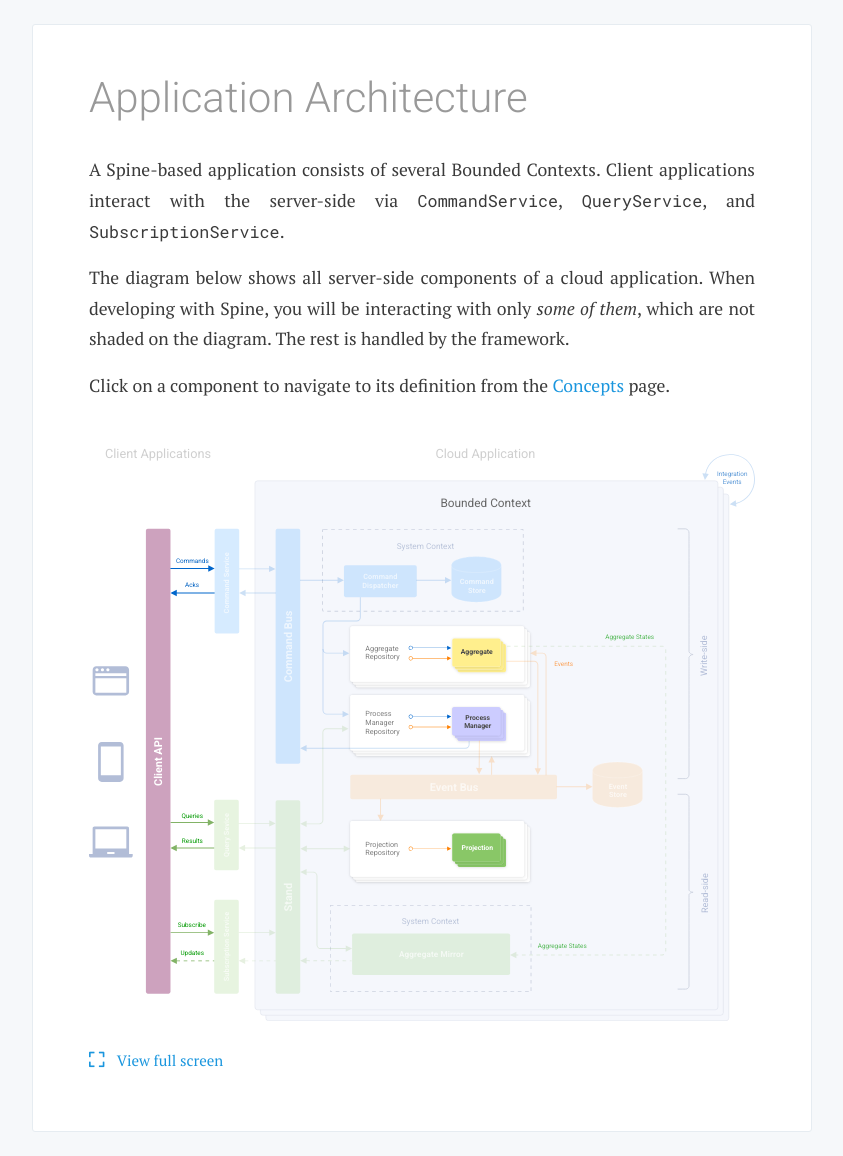
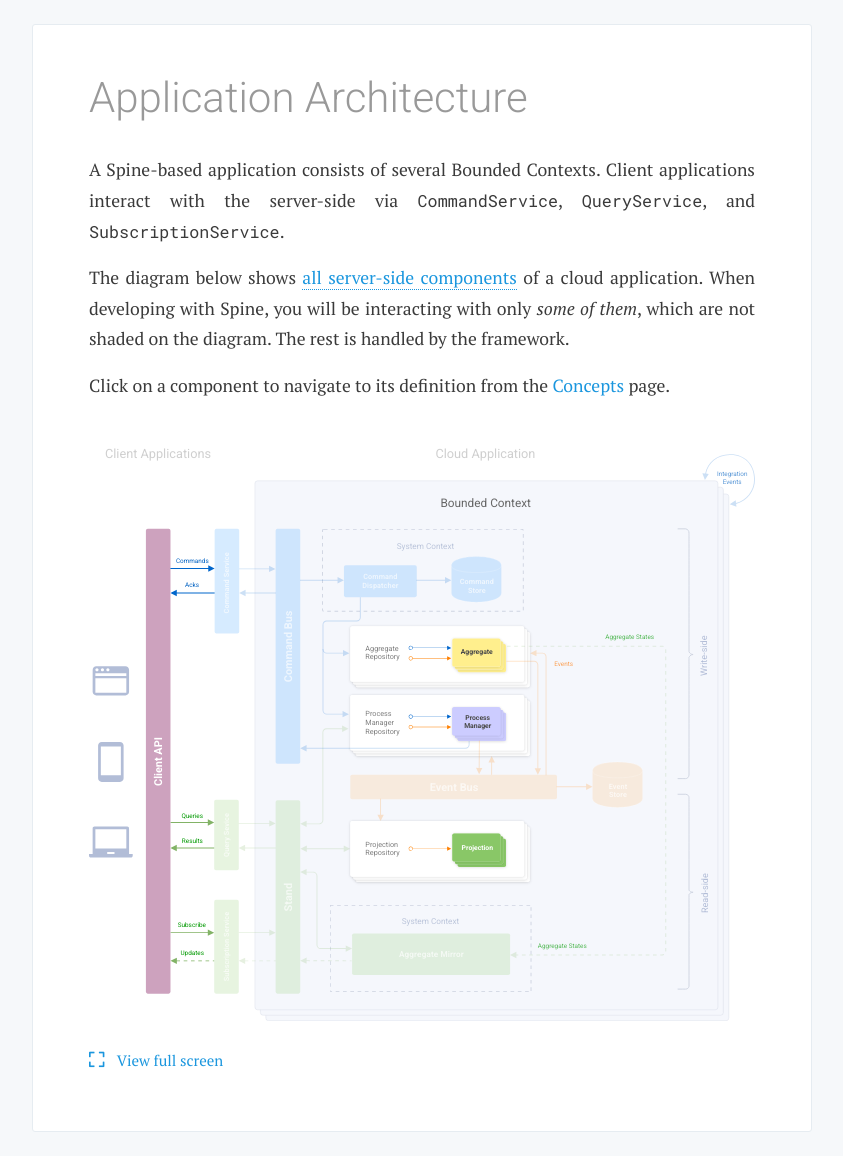
Before and after one commit to SpineEventEngine/documentation, a Jekyll site: the page built from docs/introduction/architecture.md, in a window 1280 px wide. Shown: the whole page, without its empty margins (218-1061 px from the left). Built offline with Jekyll 4.4.1, drawn with Linux system fonts in a browser that asks for light colours; nearby versions of some CDN libraries.

Commit message:
Add styles that makes the diagram interactive

```diff
--- a/_sass/base/_diagram.scss
+++ b/_sass/base/_diagram.scss
@@ -1,5 +1,20 @@
 .diagram-box {
   margin-top: 44px;
+}
+
+/* The JS that makes the diagram visible is in `tools/architecture-diagram.js` file. */
+#spine-architecture-diagram {
+  visibility: hidden;
+}
+
+.architecture-link {
+  cursor: pointer;
+  color: $link-color;
+  border-bottom:1px dotted $link-color;
+
+  &:hover {
+    color: $link-hover-color;
+  }
 }
 
 .full-screen-preview {
```
